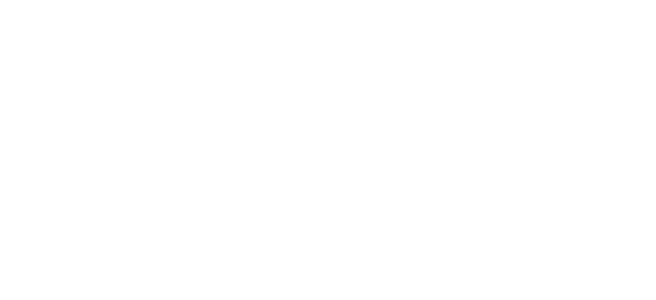
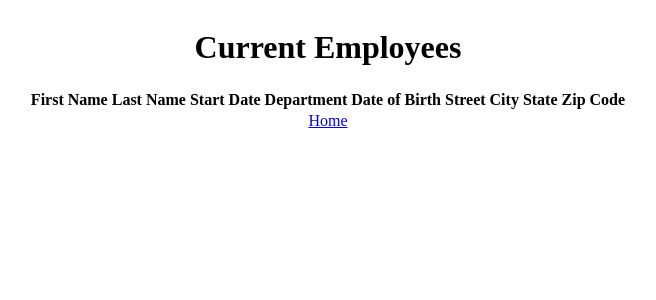
Before and after one commit to SabrinaMouginot/HRNet_P14, a React (Vite) app: page /users in a window 1280 px wide. Shown: the top 300 px of the page, without its empty margins (312-968 px from the left). Built offline with nearby package versions, Linux system fonts and the light colour scheme.

Commit message:
travail sur le tableau de EmployeeList

```diff
--- a/src/pages/EmployeeList.jsx
+++ b/src/pages/EmployeeList.jsx
@@ -1,8 +1,26 @@
 function EmployeeList() {
     return (
-      <>
+      <div className="container">
+      <h1>Current Employees</h1>
 
-      </>
+        <table>
+          <thead>
+            <tr>
+              <th>First Name</th>
+              <th>Last Name</th>
+              <th>Start Date</th>
+              <th>Department</th>
+              <th>Date of Birth</th>
+              <th>Street</th>
+              <th>City</th>
+              <th>State</th>
+              <th>Zip Code</th>
+            </tr>
+          </thead>
+        </table>
+
+      <a href="/">Home</a>
+    </div>
     );
   }
 
```
